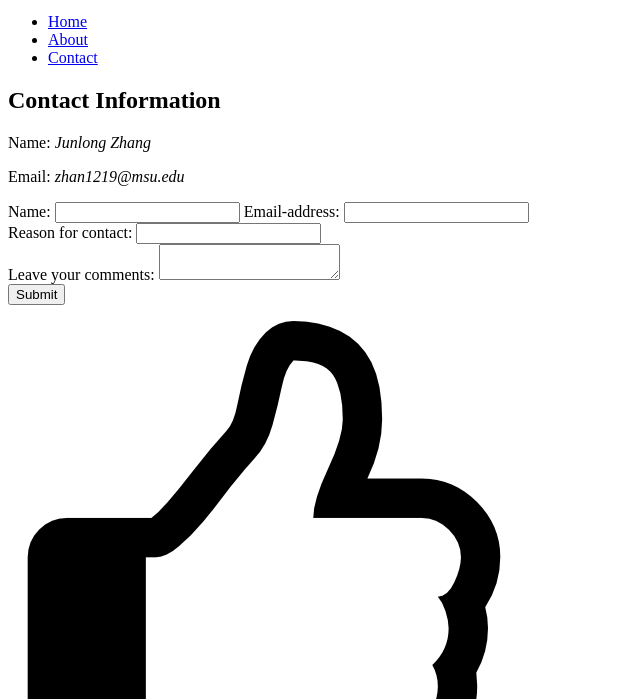
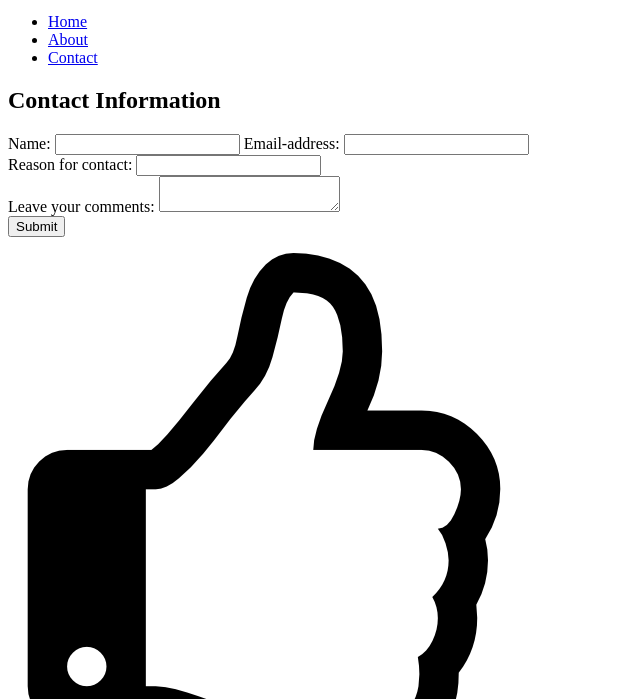
Before and after one commit to HCHH1219/mi349_blog, a plain HTML site: page contact.html in a window 1280 px wide. Shown: the part 101-800 px from the top of the page, without its empty margins (0-640 px from the left). Drawn offline with Linux system fonts and the light colour scheme.

Commit message:
Contact fix 3

```diff
--- a/contact.html
+++ b/contact.html
@@ -20,8 +20,6 @@
     </header>
     <main>
         <h2>Contact Information</h2>
-        <p>Name: <em>Junlong Zhang</em></p>
-        <p>Email: <em>zhan1219@msu.edu</em></p>
             <form>
                 <label>Name:
                     <input type="text">
```
